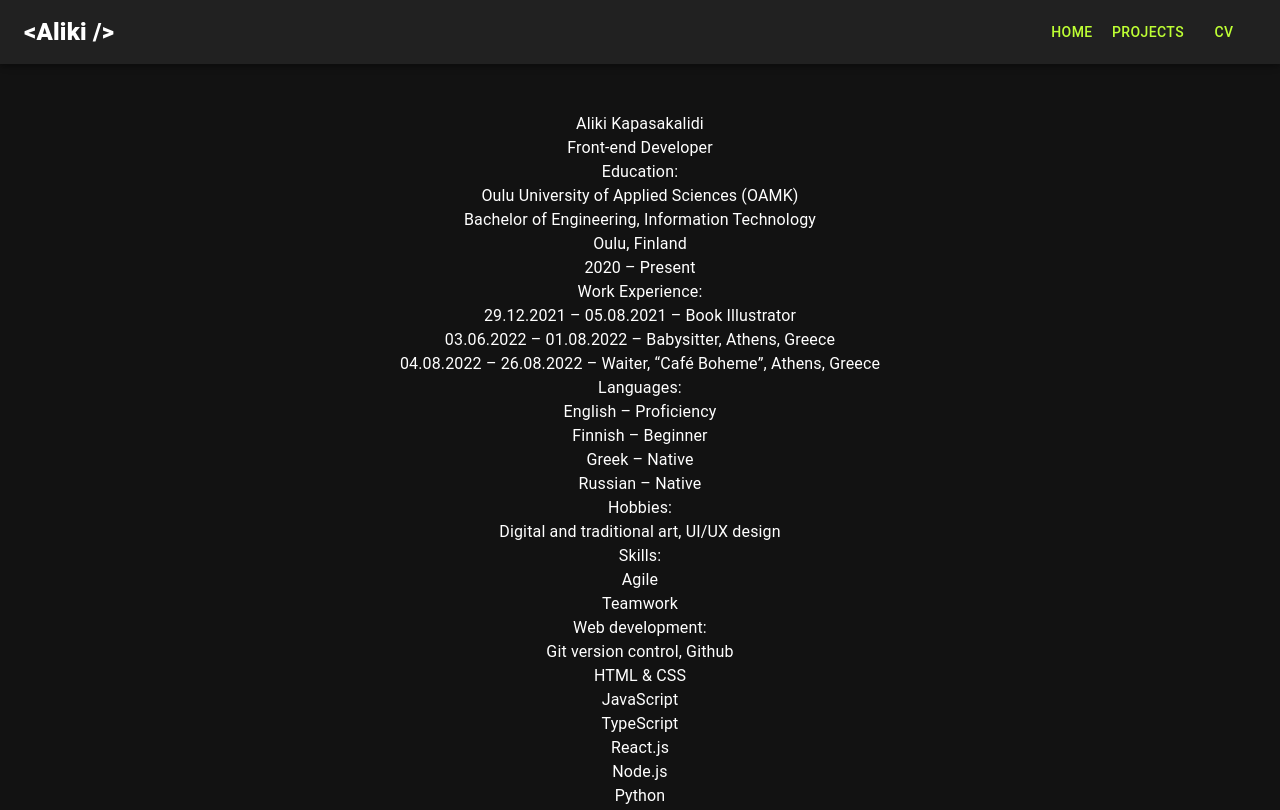
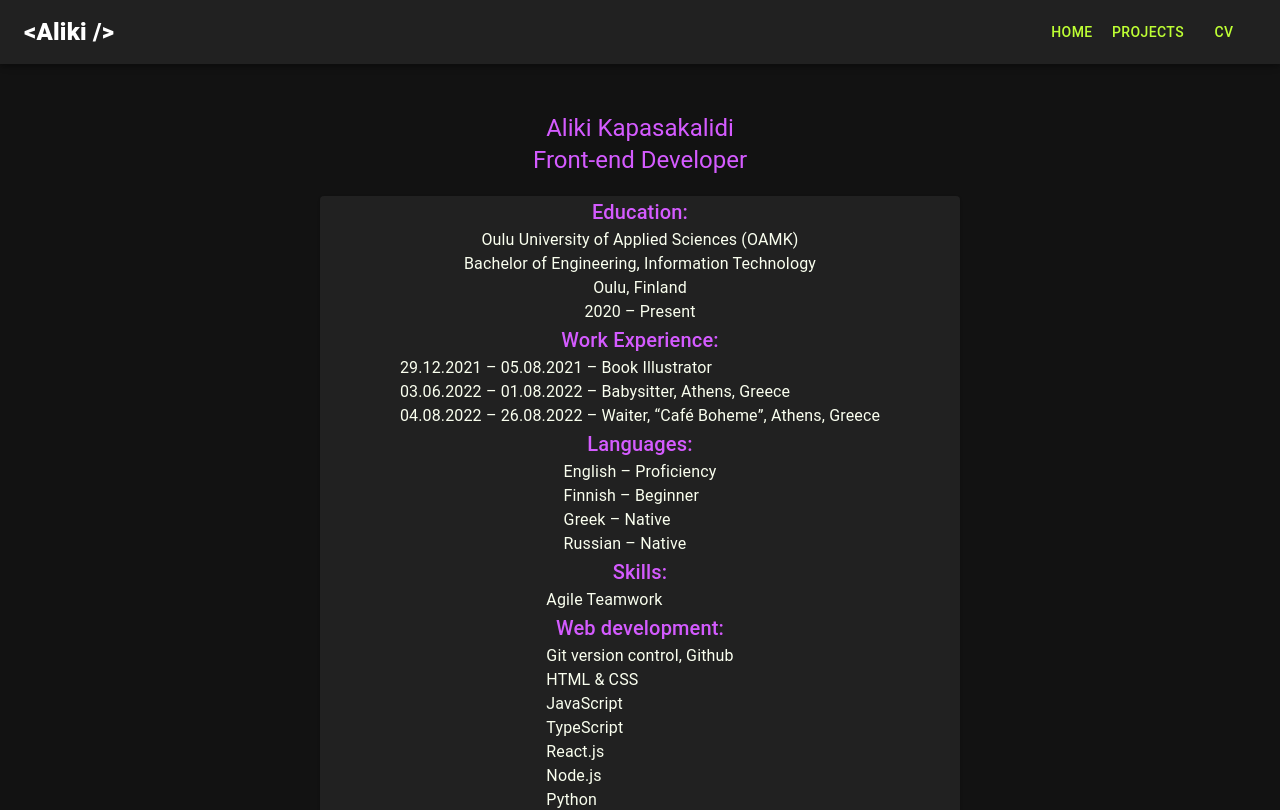
Before and after one commit to AlikiKap/portfolio_website, a React (Create React App) app: page /cv in a window 1280 px wide. Shown: the top 810 px of the page. Built offline with nearby package versions, Linux system fonts and the light colour scheme.

Commit message:
CV content was placed in card component

```diff
--- a/src/pages/Cv.tsx
+++ b/src/pages/Cv.tsx
@@ -1,4 +1,4 @@
-import { Grid, Typography } from '@mui/material'
+import { CardContent, Card, Grid, Typography } from '@mui/material'
 import React from 'react'
 import Footer from '../components/Footer'
 
@@ -10,18 +10,20 @@ function Cv() {
         justifyContent="center"
         alignItems="center"
         flexDirection={"column"}
-        style={{ color: 'white', textAlign: 'center' }}>
+        style={{ color: 'white' }}>
 
-        <Typography>
+        <Typography variant='h5' color='#D45BFF'>
           Aliki Kapasakalidi
         </Typography>
-        <Typography>
+        <Typography variant='h5' color='#D45BFF'>
           Front-end Developer
         </Typography>
-        <Typography>
+        <Card style={{ display: 'flex', flexDirection: 'column', background: '#212121', color: '#faffef', width: '50%', justifyContent: 'center', alignItems: 'center', lineHeight: '1.7', margin: '20px' }}>
+
+          <Typography variant='h6' color='#D45BFF' textAlign='center'>
             Education:
           </Typography>
-        <Typography>
+          <Typography textAlign='center'>
             Oulu University of Applied Sciences (OAMK)
             <br />
             Bachelor of Engineering, Information Technology
@@ -31,7 +33,7 @@ function Cv() {
             2020 – Present
 
           </Typography>
-        <Typography>
+          <Typography variant='h6' color='#D45BFF' textAlign='center'>
             Work Experience:
           </Typography>
           <Typography>
@@ -41,7 +43,7 @@ function Cv() {
             <br />
             04.08.2022 – 26.08.2022 – Waiter, “Café Boheme”, Athens, Greece
           </Typography>
-        <Typography>
+          <Typography variant='h6' color='#D45BFF' textAlign='center'>
             Languages:
           </Typography>
           <Typography>
@@ -53,22 +55,15 @@ function Cv() {
             <br />
             Russian – Native
           </Typography>
-        <Typography>
-          Hobbies:
-        </Typography>
-        <Typography>
-          Digital and traditional art, UI/UX design
-        </Typography>
-        <Typography>
+          <Typography variant='h6' color='#D45BFF' textAlign='center'>
             Skills:
           </Typography>
           <Typography>
             Agile
-          <br />
             Teamwork
-          <br />
+            <Typography variant='h6' color='#D45BFF' textAlign='center'>
               Web development:
-          <br />
+            </Typography>
             Git version control, Github
             <br />
             HTML & CSS
@@ -86,15 +81,19 @@ function Cv() {
             SQL
             <br />
             Java
-          <br />
+            <Typography variant='h6' color='#D45BFF' textAlign='center'>
               Styles:
-          <br />
+            </Typography>
             Bootstrap
             <br />
             SASS
             <br />
+            MaterialUI
+            <br />
+            Tailwind
+            <Typography variant='h6' color='#D45BFF' textAlign='center'>
               Design:
-          <br />
+            </Typography>
             Figma
             <br />
             Wordpress
@@ -102,8 +101,16 @@ function Cv() {
             Axure RP
 
           </Typography>
+          <Typography variant='h6' color='#D45BFF' textAlign='center'>
+            Hobbies:
+          </Typography>
+          <Typography>
+            Digital and traditional art, UI/UX design
+          </Typography>
+
+        </Card>
       </Grid>
-      <Footer/>
+      <Footer />
     </>
   )
 }
```
Lines whose indentation alone changed are shown as unchanged.
